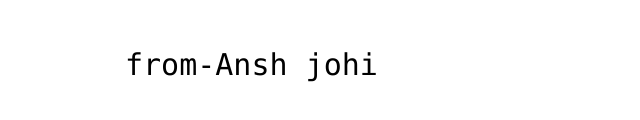
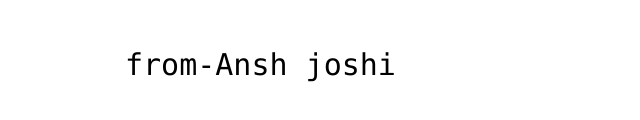
Before and after one commit to Ansh5461/Ansh5461.github.io, a plain HTML site: page index.html in a window 1280 px wide. Shown: the part 496-616 px from the top of the page, 315-955 px from the left. Drawn offline with Linux system fonts and the light colour scheme.

Commit message:
Update index.html

```diff
--- a/index.html
+++ b/index.html
@@ -13,7 +13,7 @@
 
 <!-- Change this code here by copy and pasting your template on line 15 -->
 <p>This is my first website. Thanks for visiting!</p>
-  <p> from-Ansh johi</p>
+  <p> from-Ansh joshi</p>
 
 </body>
 </html>
```
